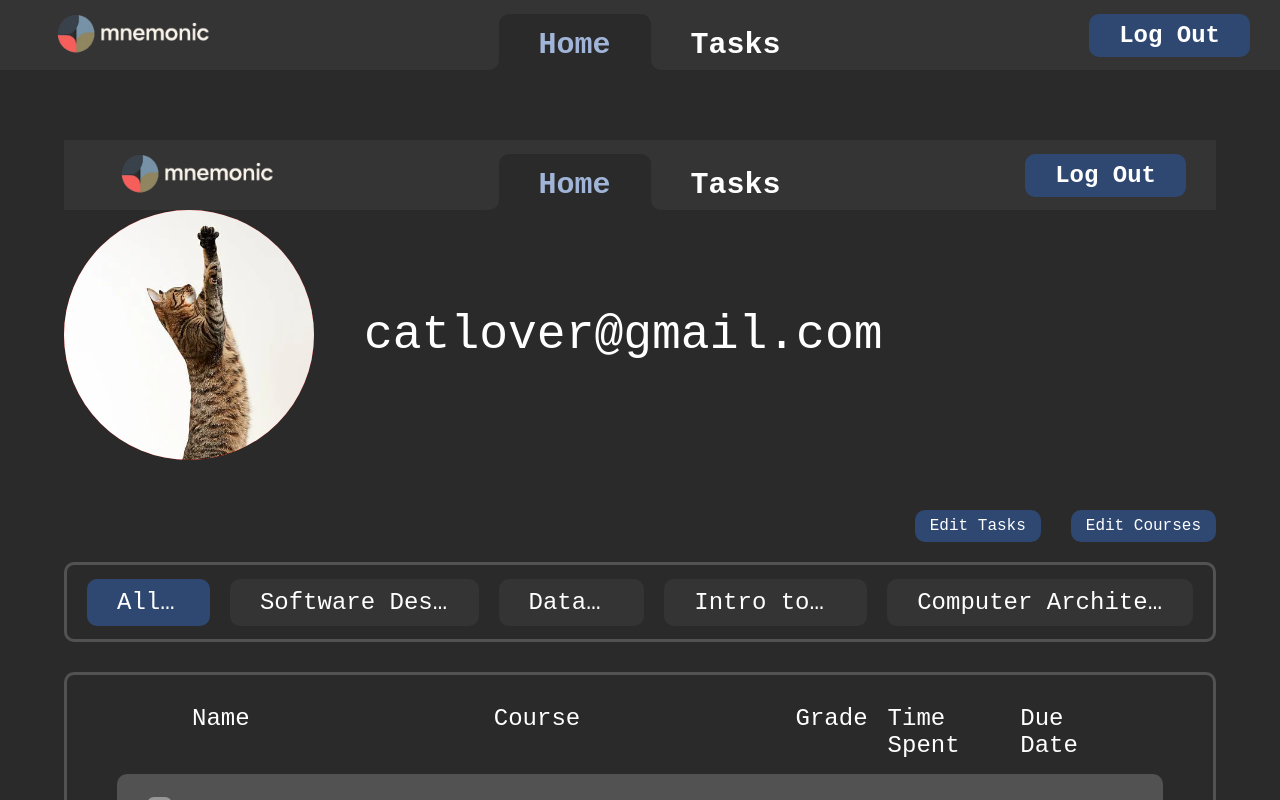
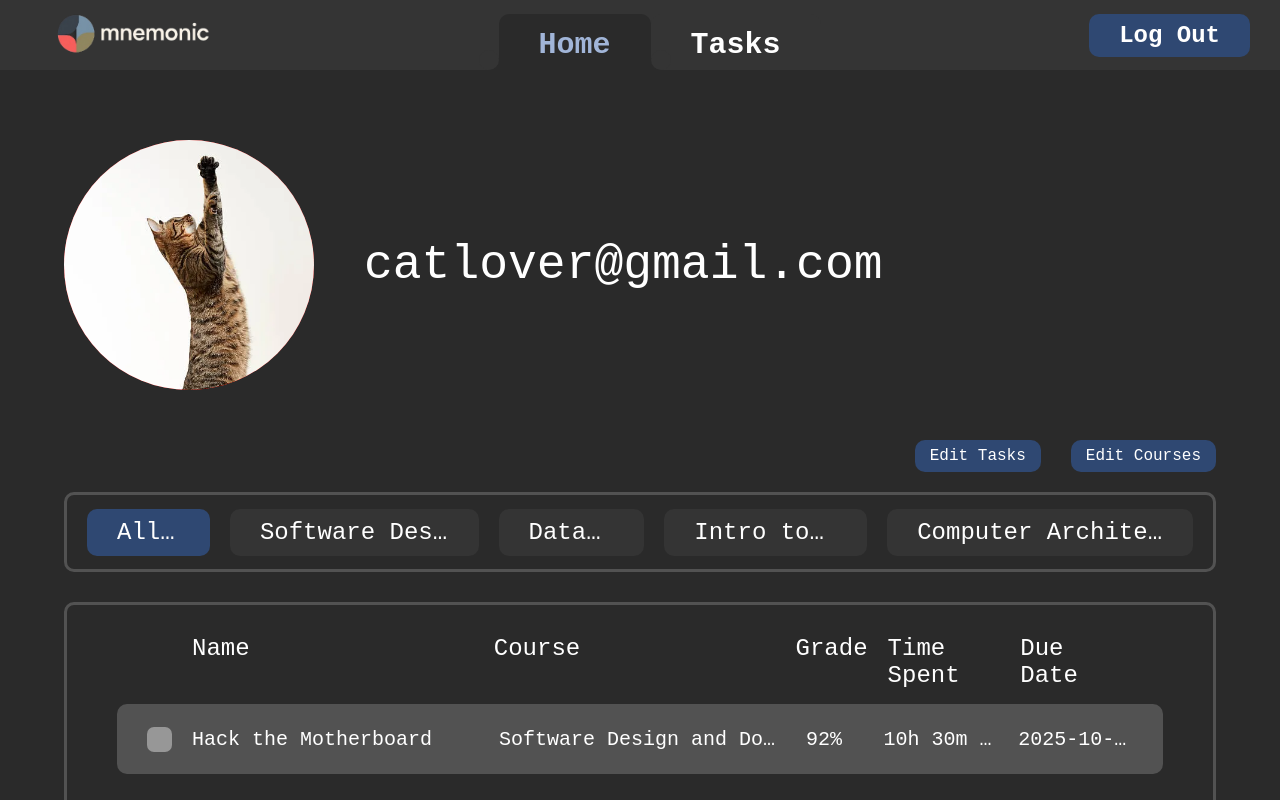
Before and after one commit to NaSirMiller/mnemonic, a React (Vite) app in the folder frontend/: page /tasks in a window 1280 px wide. Shown: the top 800 px of the page. Built offline with nearby package versions, Linux system fonts and the light colour scheme; no server answers.

Commit message:
fix navbar bug

```diff
--- a/frontend/src/HomePage/HomePage.tsx
+++ b/frontend/src/HomePage/HomePage.tsx
@@ -1,6 +1,5 @@
 import { useEffect, useState } from "react";
 import "./HomePage.css";
-import NavBar from "../components/NavBar/NavBar";
 
 function HomePage() {
     const tasks = [
--- a/frontend/src/TaskPage/TaskPage.tsx
+++ b/frontend/src/TaskPage/TaskPage.tsx
@@ -1,7 +1,6 @@
 import { useState, useEffect } from "react";
 import TaskCard from "./TaskCard";
 import "./TaskPage.css";
-import NavBar from "../components/NavBar/NavBar";
 import { useAuth } from "../context/AuthContext"; // adjust path if needed
 
 function TaskPage() {
@@ -103,7 +102,6 @@ function TaskPage() {
 
   return (
     <div className="task-page">
-      <NavBar />
       <div className="task-page-profile-cont">
         <img
           src="/images/profile.png"
--- a/frontend/src/login/LoginPage.tsx
+++ b/frontend/src/login/LoginPage.tsx
@@ -1,11 +1,9 @@
-import NavBar from "../components/NavBar/NavBar";
 import "../style.css";
 import { LoginButton } from "../login/LoginButton"; // import the login button component
 
 export function LoginPage() {
   return (
     <div className="login-page">
-      <NavBar />
       <h2>Login Page</h2>
       <h3>Welcome to Mnemonic!</h3>
       <p>
```
